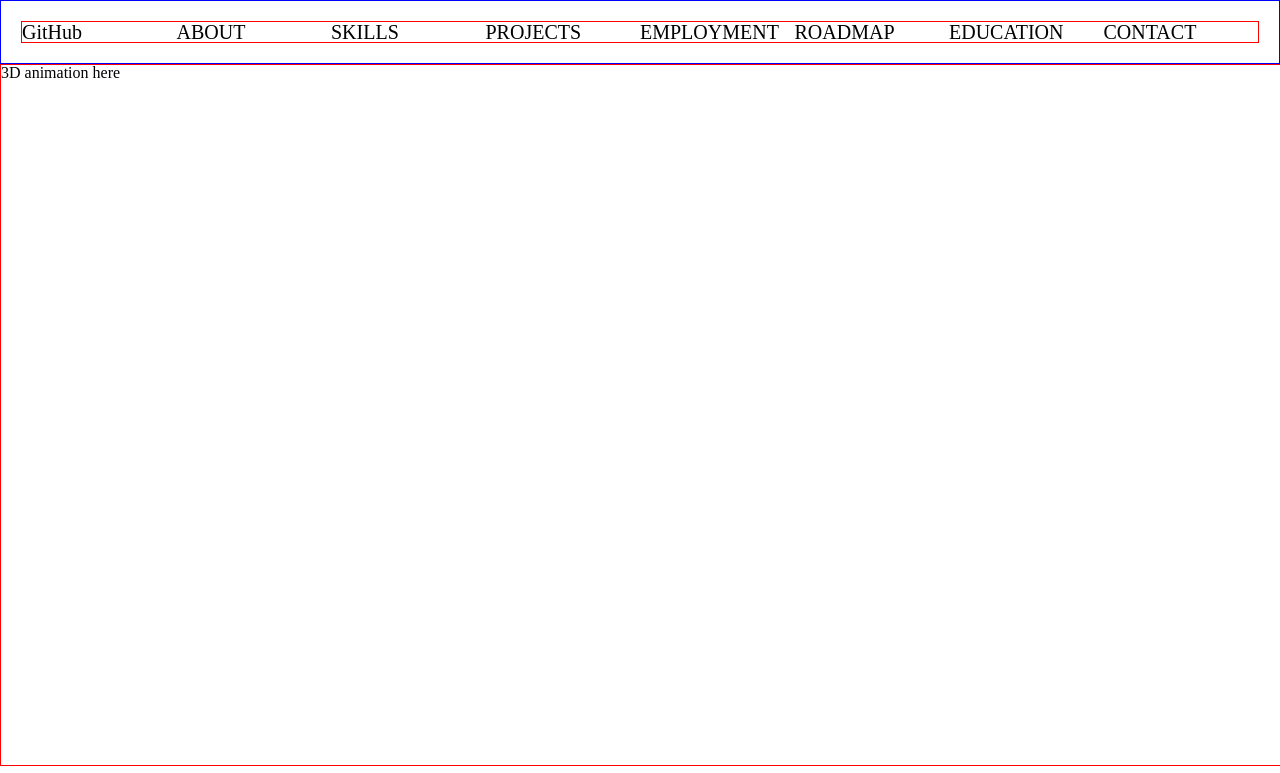
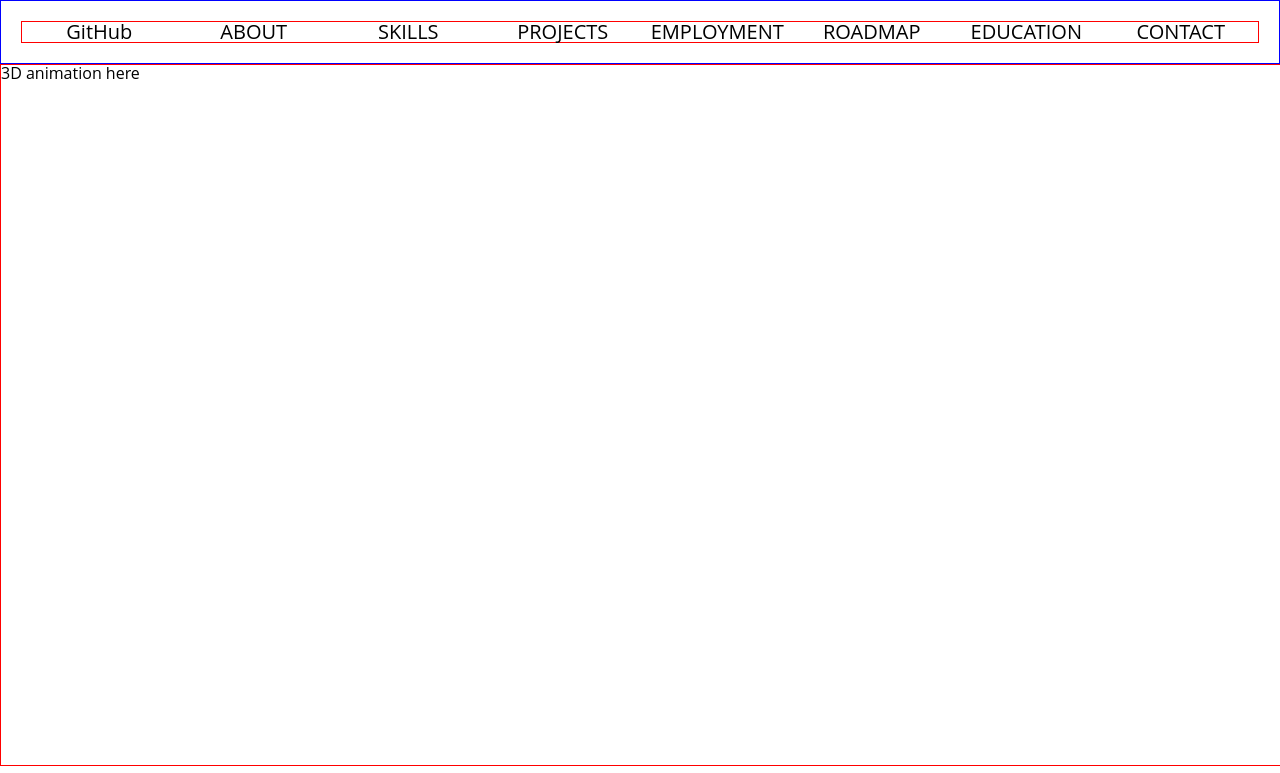
Before and after one commit to JJeris/my-portfolio-website, a plain HTML site: page index.html in a window 1280 px wide. Shown: the top 773 px of the page. Drawn offline with Linux system fonts and the light colour scheme.

Commit message:
Center navigation li using flex

```diff
--- a/css/styles.css
+++ b/css/styles.css
@@ -51,6 +51,11 @@ table {
 	border-spacing: 0;
 }
 
+body {
+	font-family: "Open Sans", "Helvetica Neue", Helvetica,Arial,sans-serif;
+}
+
+
 a {
 	text-decoration: none;
 	color: black;
@@ -85,8 +90,11 @@ a:active {
 	/* margin-left: 10px; */
 	/* margin-right: 100px; */
 	/* display: inline-block */
-	width: 100%;
-	margin: 0 auto;
+	/* width: 100%; */
+	/* margin: 0 auto; */
+	text-align: center;
+	flex: 1;
+	/* padding-left: 100px; */
 }
 
 #animation {
```
